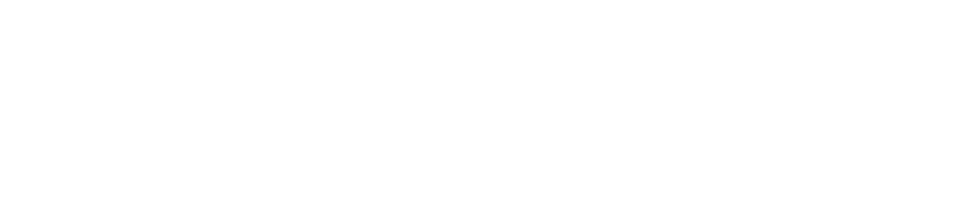
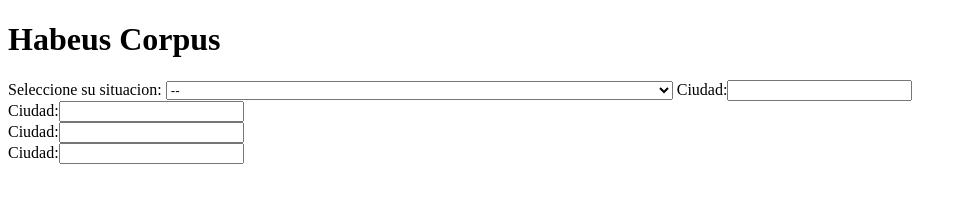
Before and after one commit to mateocostab/generador-habeas-corpus, a plain HTML site: page index.html in a window 1280 px wide. Shown: the whole page, without its empty margins (0-967 px from the left). Drawn offline with Linux system fonts and the light colour scheme.

Commit message:
Commit con instrucciones y todo, cualqueir cosa me escribes

```diff
--- a/index.html
+++ b/index.html
@@ -5,8 +5,28 @@
   <meta http-equiv="X-UA-Compatible" content="IE=edge">
   <meta name="viewport" content="width=device-width, initial-scale=1.0">
   <title>Habeas Corpus</title>
+  <script src="https://cdnjs.cloudflare.com/ajax/libs/pdf.js/2.8.335/pdf.min.js"></script>
 </head>
 <body>
+    <h1>Habeus Corpus</h1>
+    <div class="wrapper">
+      <h1 id="tlt"></h1>
+      <label id="tipoHabus">Seleccione su situacion:</label>
+      <select id="tipoHabus">
+        <option value="">--</option>
+        <option value="1">Si el hábeas corpus se invoca por privación ilegal de la libertad</option>
+        <option value ="2">Si el habeas corpus se invoca por prolongación ilegal de la privación de la libertad</option>
+      </select>
+      <script>
 
+      </script>
+      <label id="lciudad">Ciudad:</label><input type="text" id="inciudad" value=""><br>
+      <label id="lnombre">Ciudad:</label><input type="text" id="innombre" value=""><br>
+      <label id="lCc">Ciudad:</label><input type="text" id="inCc" value=""><br>
+      <label id="lOrigenCC">Ciudad:</label><input type="text" id="inOrigen" value=""><br>
+
+
+
+    </div>
 </body>
 </html>
```
Also changed, not shown: js/habeasCorpus.js (added).
